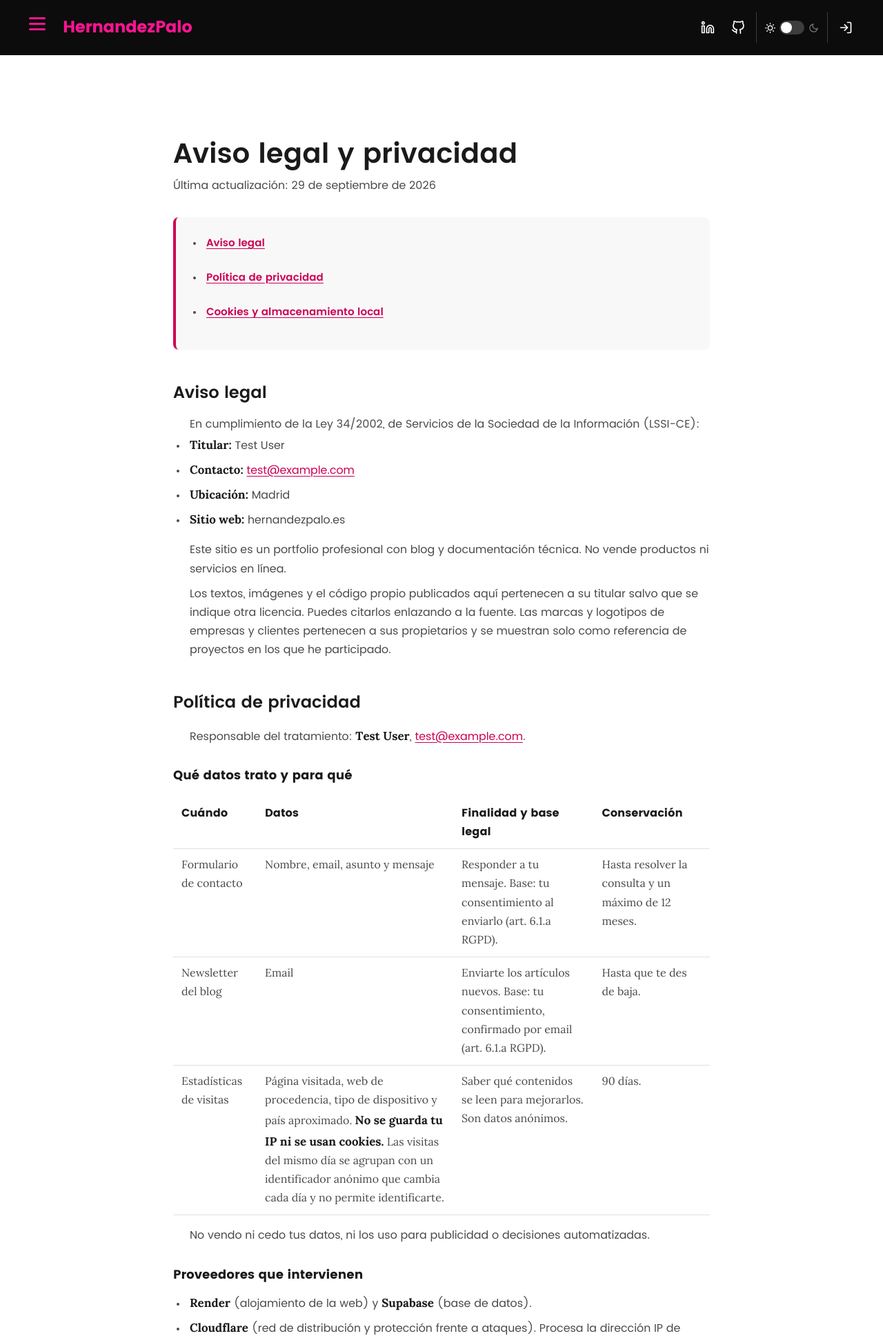
After one commit to hernandezpalo83/porfolio, a Django app: page /privacidad/ in a window 1280 px wide. The commit adds this page. Shown: the top 1940 px of the page at 69% size. Run offline with Django 5.2, Linux system fonts and the light colour scheme; data comes from the database, SQL or seed files in the repository; some libraries are stand-ins or nearby versions.

Commit message:
feat(landing): add legal notice and privacy policy
Required in Spain (LSSI-CE and GDPR) for the contact form and the
newsletter, which had no privacy information at all.

- /privacidad/ (noindex): legal notice, what data is processed, why,
  for how long, providers, rights and the technical cookies used.
- Linked from the footer, under the contact form and the newsletter.
- setup_db applies the published retention on every deploy.
- Newsletter sign-ups no longer log the email address or token.

```diff
--- a/app/blog/templates/blog/post_list.html
+++ b/app/blog/templates/blog/post_list.html
@@ -149,7 +149,7 @@
                         <input id="newsletter-email" type="email" name="email" placeholder="tu@email.com" autocomplete="email" required>
                         <button type="submit" class="button full-width btn-primary">Suscribirme</button>
                     </form>
-                    <p class="newsletter-note">Sin spam. Cancelación en cualquier momento.</p>
+                    <p class="newsletter-note">Sin spam. Cancelación en cualquier momento. <a href="{% url 'landing:privacy' %}#privacidad">Privacidad</a>.</p>
                 </div>
 
                 <div class="sidebar-widget">
--- a/app/blog/views.py
+++ b/app/blog/views.py
@@ -136,7 +136,7 @@ def subscribe(request: HttpRequest) -> HttpResponse:
     subscriber, created = Subscriber.objects.get_or_create(email=email)
 
     if created:
-        logger.info("Nuevo suscriptor: %s — token %s", email, subscriber.token)
+        logger.info("Nuevo suscriptor id=%s", subscriber.pk)  # sin email ni token en los logs
         # TODO: enviar email con subscriber.get_confirm_url() via SendGrid/SMTP
         # Cuando se configure un email backend en settings, descomentar:
         # from django.core.mail import send_mail
--- a/app/landing/management/commands/setup_db.py
+++ b/app/landing/management/commands/setup_db.py
@@ -305,6 +305,12 @@ class Command(BaseCommand):
             self.stdout.write(self.style.WARNING(f"Error actualizando analytics: {e}"))
             # No abortamos, es no-crítico
 
+        # RETENTION step: apply the periods promised in /privacidad/ (no Celery Beat on Render)
+        try:
+            call_command('purge_personal_data')
+        except Exception as e:
+            self.stdout.write(self.style.WARNING(f"Error aplicando la retención de datos: {e}"))
+
         # Final check: verify critical tables exist (debugging for production issues)
         self._check_critical_tables()
 
--- a/app/landing/urls.py
+++ b/app/landing/urls.py
@@ -6,6 +6,7 @@ app_name = 'landing'
 
 urlpatterns = [
     path('', views.home, name='index'),
+    path('privacidad/', views.privacy, name='privacy'),
     path('private/', views.private_area, name='private_area'),
     path('accounts/profile/', views.profile, name='profile'),
     path('private/db-backup/', views.db_backup, name='db_backup'),
--- a/app/landing/views.py
+++ b/app/landing/views.py
@@ -108,6 +108,11 @@ def home(request: HttpRequest) -> HttpResponse:
     }
     return render(request, 'landing/pages/home.html', context)
 
+def privacy(request: HttpRequest) -> HttpResponse:
+    """Aviso legal, política de privacidad y cookies (RGPD / LSSI-CE)."""
+    return render(request, 'landing/pages/privacy.html', {'info': Info.objects.first()})
+
+
 def is_superuser(user) -> bool:
     return user.is_authenticated and user.is_superuser
 
--- a/app/templates/landing/components/contact.html
+++ b/app/templates/landing/components/contact.html
@@ -99,6 +99,9 @@
                     {% endif %}{% endfor %}
                     {{ form.captcha }}
                     <button class="contact-submit" type="submit">Enviar mensaje</button>
+                    <p class="contact-legal">Usaré tus datos solo para responder a tu mensaje. Responsable: {{ info.name }}.
+                        Puedes ejercer tus derechos en cualquier momento: <a href="{% url 'landing:privacy' %}#privacidad">política de privacidad</a>.
+                    </p>
                     <p class="contact-legal">Protegido por reCAPTCHA de Google:
                         <a href="https://policies.google.com/privacy" target="_blank" rel="noopener noreferrer">Privacidad</a> y
                         <a href="https://policies.google.com/terms" target="_blank" rel="noopener noreferrer">Condiciones</a>.
--- a/app/templates/landing/layouts/base.html
+++ b/app/templates/landing/layouts/base.html
@@ -109,6 +109,7 @@
             <div class="col-six tab-full">
                 <div class="copyright">
                     <span>© HernandezPalo {% now "Y" %}.</span>
+                    <span><a href="{% url 'landing:privacy' %}">Aviso legal y privacidad</a></span>
                 </div>
             </div>
             <div id="go-top">
--- /dev/null
+++ b/app/templates/landing/pages/privacy.html
@@ -0,0 +1,214 @@
+{% extends "landing/layouts/base.html" %}
+
+{% block title %}Aviso legal y privacidad | HernandezPalo{% endblock %}
+{% block meta_description %}Aviso legal, política de privacidad y cookies de hernandezpalo.es: qué datos se tratan, para qué y cómo ejercer tus derechos.{% endblock %}
+{% block robots %}<meta name="robots" content="noindex, follow">{% endblock %}
+
+{% block extra_css %}
+<style>
+    .legal {
+        padding: var(--section-space) 1.6rem;
+        background: var(--bg-primary);
+        color: var(--text-secondary);
+    }
+
+    .legal-inner {
+        max-width: 72ch;
+        margin: 0 auto;
+    }
+
+    .legal h1 {
+        margin: 0 0 .8rem;
+        font-family: "poppins-semibold", "poppins-bold", sans-serif;
+        font-size: clamp(2.8rem, 6vw, 4rem);
+        line-height: 1.2;
+        color: var(--text-primary);
+    }
+
+    .legal-updated {
+        margin: 0 0 3.2rem;
+        font-size: 1.4rem;
+        color: var(--text-tertiary);
+    }
+
+    .legal-toc {
+        margin: 0 0 4rem;
+        padding: 1.6rem 2rem;
+        background: var(--bg-secondary);
+        border-left: .4rem solid var(--accent-primary);
+        border-radius: .8rem;
+    }
+
+    .legal-toc ul {
+        margin: 0;
+        padding: 0;
+        list-style: none;
+    }
+
+    .legal-toc a {
+        display: inline-flex;
+        align-items: center;
+        min-height: 44px;
+        font-size: 1.5rem;
+        font-weight: 600;
+        color: var(--accent-primary);
+    }
+
+    .legal h2 {
+        margin: 4.8rem 0 1.6rem;
+        font-family: "poppins-semibold", "poppins-bold", sans-serif;
+        font-size: 2.4rem;
+        line-height: 1.3;
+        color: var(--text-primary);
+    }
+
+    .legal h3 {
+        margin: 2.8rem 0 1rem;
+        font-size: 1.8rem;
+        color: var(--text-primary);
+    }
+
+    .legal p,
+    .legal li,
+    .legal td,
+    .legal th {
+        font-size: 1.6rem;
+        line-height: 1.7;
+        color: var(--text-secondary);
+    }
+
+    .legal ul {
+        margin: 0 0 1.6rem 2rem;
+        list-style: disc;
+    }
+
+    .legal li {
+        display: list-item;
+        margin-bottom: .6rem;
+    }
+
+    .legal strong {
+        color: var(--text-primary);
+    }
+
+    .legal a {
+        color: var(--accent-primary);
+        text-decoration: underline;
+        text-underline-offset: .2em;
+    }
+
+    .legal-table {
+        width: 100%;
+        margin: 1.6rem 0;
+        border-collapse: collapse;
+        overflow-x: auto;
+        display: block;
+    }
+
+    .legal-table th,
+    .legal-table td {
+        padding: 1rem 1.2rem;
+        text-align: left;
+        vertical-align: top;
+        border-bottom: 1px solid var(--border-color);
+    }
+
+    .legal-table th {
+        font-weight: 600;
+        color: var(--text-primary);
+    }
+</style>
+{% endblock %}
+
+{% block content %}
+<article class="legal">
+    <div class="legal-inner">
+        <h1>Aviso legal y privacidad</h1>
+        <p class="legal-updated">Última actualización: 29 de septiembre de 2026</p>
+
+        <nav class="legal-toc" aria-label="Contenido de la página">
+            <ul>
+                <li><a href="#aviso-legal">Aviso legal</a></li>
+                <li><a href="#privacidad">Política de privacidad</a></li>
+                <li><a href="#cookies">Cookies y almacenamiento local</a></li>
+            </ul>
+        </nav>
+
+        <section id="aviso-legal" aria-labelledby="aviso-legal-title">
+            <h2 id="aviso-legal-title">Aviso legal</h2>
+            <p>En cumplimiento de la Ley 34/2002, de Servicios de la Sociedad de la Información (LSSI-CE):</p>
+            <ul>
+                <li><strong>Titular:</strong> {{ info.name|default:"Javier Hernández Martin" }}</li>
+                {% if info.email %}<li><strong>Contacto:</strong> <a href="mailto:{{ info.email }}">{{ info.email }}</a></li>{% endif %}
+                {% if info.address %}<li><strong>Ubicación:</strong> {{ info.address }}</li>{% endif %}
+                <li><strong>Sitio web:</strong> hernandezpalo.es</li>
+            </ul>
+            <p>Este sitio es un portfolio profesional con blog y documentación técnica. No vende productos ni servicios en línea.</p>
+            <p>Los textos, imágenes y el código propio publicados aquí pertenecen a su titular salvo que se indique otra licencia. Puedes citarlos enlazando a la fuente. Las marcas y logotipos de empresas y clientes pertenecen a sus propietarios y se muestran solo como referencia de proyectos en los que he participado.</p>
+        </section>
+
+        <section id="privacidad" aria-labelledby="privacidad-title">
+            <h2 id="privacidad-title">Política de privacidad</h2>
+            <p>Responsable del tratamiento: <strong>{{ info.name|default:"Javier Hernández Martin" }}</strong>{% if info.email %}, <a href="mailto:{{ info.email }}">{{ info.email }}</a>{% endif %}.</p>
+
+            <h3>Qué datos trato y para qué</h3>
+            <table class="legal-table">
+                <thead>
+                    <tr><th scope="col">Cuándo</th><th scope="col">Datos</th><th scope="col">Finalidad y base legal</th><th scope="col">Conservación</th></tr>
+                </thead>
+                <tbody>
+                    <tr>
+                        <td>Formulario de contacto</td>
+                        <td>Nombre, email, asunto y mensaje</td>
+                        <td>Responder a tu mensaje. Base: tu consentimiento al enviarlo (art. 6.1.a RGPD).</td>
+                        <td>Hasta resolver la consulta y un máximo de 12 meses.</td>
+                    </tr>
+                    <tr>
+                        <td>Newsletter del blog</td>
+                        <td>Email</td>
+                        <td>Enviarte los artículos nuevos. Base: tu consentimiento, confirmado por email (art. 6.1.a RGPD).</td>
+                        <td>Hasta que te des de baja.</td>
+                    </tr>
+                    <tr>
+                        <td>Estadísticas de visitas</td>
+                        <td>Página visitada, web de procedencia, tipo de dispositivo y país aproximado. <strong>No se guarda tu IP ni se usan cookies.</strong> Las visitas del mismo día se agrupan con un identificador anónimo que cambia cada día y no permite identificarte.</td>
+                        <td>Saber qué contenidos se leen para mejorarlos. Son datos anónimos.</td>
+                        <td>90 días.</td>
+                    </tr>
+                </tbody>
+            </table>
+            <p>No vendo ni cedo tus datos, ni los uso para publicidad o decisiones automatizadas.</p>
+
+            <h3>Proveedores que intervienen</h3>
+            <ul>
+                <li><strong>Render</strong> (alojamiento de la web) y <strong>Supabase</strong> (base de datos).</li>
+                <li><strong>Cloudflare</strong> (red de distribución y protección frente a ataques). Procesa la dirección IP de cada visita para servir la página.</li>
+                <li><strong>Google reCAPTCHA</strong>: solo se carga al usar el formulario de contacto, para frenar el spam. Google trata tu IP y datos de navegación según su <a href="https://policies.google.com/privacy" target="_blank" rel="noopener noreferrer">política de privacidad</a>.</li>
+                <li><strong>jsDelivr</strong> y <strong>GitHub</strong> sirven algunas imágenes y recursos estáticos.</li>
+            </ul>
+            <p>Algunos de estos proveedores pueden tratar datos fuera del Espacio Económico Europeo con las garantías previstas en el RGPD, como las cláusulas contractuales tipo o el Marco de Privacidad de Datos UE-EE. UU.</p>
+
+            <h3>Tus derechos</h3>
+            <p>Puedes pedir el acceso, la rectificación o la supresión de tus datos, oponerte a su tratamiento, limitarlo o solicitar su portabilidad{% if info.email %} escribiendo a <a href="mailto:{{ info.email }}">{{ info.email }}</a>{% endif %}. Para darte de baja de la newsletter basta con el enlace de cada email.</p>
+            <p>Si crees que no he atendido bien tu solicitud, puedes reclamar ante la Agencia Española de Protección de Datos en <a href="https://www.aepd.es" target="_blank" rel="noopener noreferrer">aepd.es</a>.</p>
+        </section>
+
+        <section id="cookies" aria-labelledby="cookies-title">
+            <h2 id="cookies-title">Cookies y almacenamiento local</h2>
+            <p>Este sitio no usa cookies de analítica ni de publicidad, por eso no muestra un aviso de cookies. Solo usa las técnicas imprescindibles:</p>
+            <table class="legal-table">
+                <thead>
+                    <tr><th scope="col">Nombre</th><th scope="col">Para qué</th><th scope="col">Duración</th></tr>
+                </thead>
+                <tbody>
+                    <tr><td><code>csrftoken</code></td><td>Proteger los formularios frente a envíos falsificados.</td><td>1 año</td></tr>
+                    <tr><td><code>sessionid</code></td><td>Mantener la sesión, solo si inicias sesión en el área privada.</td><td>2 semanas</td></tr>
+                    <tr><td><code>hernandezpalo-theme</code></td><td>Recordar si prefieres el tema claro u oscuro. Se guarda en tu navegador (almacenamiento local) y no se envía al servidor.</td><td>Hasta que lo borres</td></tr>
+                    <tr><td>Cookies de Google reCAPTCHA</td><td>Detectar spam en el formulario de contacto. Solo aparecen si interactúas con él.</td><td>Según Google</td></tr>
+                </tbody>
+            </table>
+            <p>Puedes borrar o bloquear las cookies desde la configuración de tu navegador. Si bloqueas <code>csrftoken</code>, no podrás enviar formularios.</p>
+        </section>
+    </div>
+</article>
+{% endblock %}
```
Also changed, not shown: app/landing/tests/test_views.py (+12 -0 lines).
